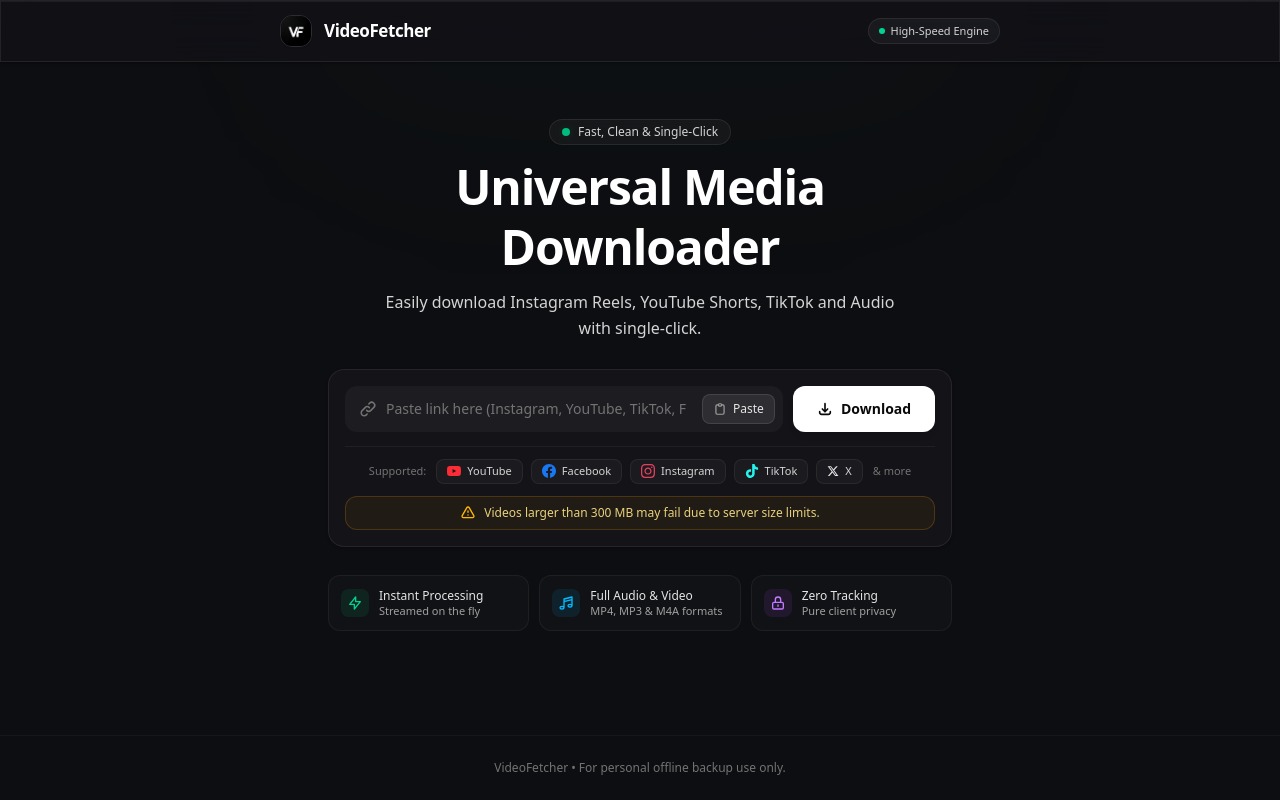
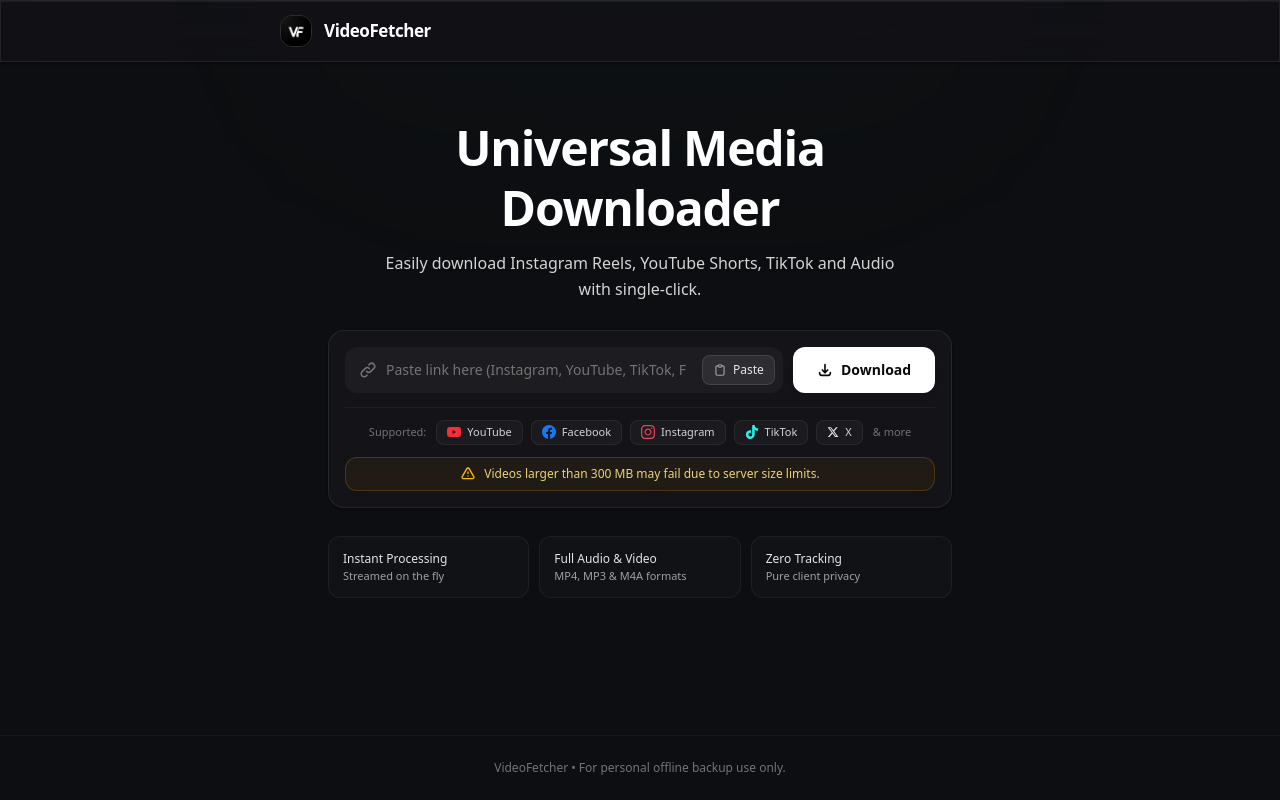
Before and after one commit to phonewinttun-dev/VideoFetcher-Python, a FastAPI app: page / in a window 1280 px wide. Run offline with FastAPI, Linux system fonts and the light colour scheme; style sheets or scripts are compiled from the project's sources; some libraries are stand-ins or nearby versions.

Commit message:
fix(ui): remove blinking pills and simplify highlight cards to text-only

```diff
--- a/app/templates/index.html
+++ b/app/templates/index.html
@@ -38,28 +38,14 @@
         </span>
       </div>
 
-      <!-- Quick Platform Badge -->
-      <div class="hidden sm:inline-flex items-center gap-1.5 px-2.5 py-1 rounded-full bg-white/[0.04] border border-white/[0.08] text-[11px] font-medium text-neutral-300">
-        <span class="w-1.5 h-1.5 rounded-full bg-emerald-400" aria-hidden="true"></span>
-        <span>High-Speed Engine</span>
-      </div>
-
     </div>
   </header>
 
   <!-- Main Content Layout -->
   <main class="flex-1 max-w-2xl w-full mx-auto px-4 sm:px-6 py-10 sm:py-14 space-y-7">
 
-    <!-- Editorial Hero Title & Personality Badge -->
+    <!-- Editorial Hero Title -->
     <div class="text-center space-y-3">
-      <div class="inline-flex items-center gap-2 px-3 py-1 rounded-full bg-white/[0.04] border border-white/[0.08] text-xs font-medium text-neutral-300 shadow-2xs backdrop-blur-md">
-        <span class="relative flex h-2 w-2" aria-hidden="true">
-          <span class="animate-ping absolute inline-flex h-full w-full rounded-full bg-emerald-400 opacity-75"></span>
-          <span class="relative inline-flex rounded-full h-2 w-2 bg-emerald-500"></span>
-        </span>
-        <span>Fast, Clean &amp; Single-Click</span>
-      </div>
-
       <h1 class="text-3xl sm:text-4xl lg:text-5xl font-bold tracking-tight text-white leading-tight">
         Universal Media Downloader
       </h1>
@@ -181,42 +167,21 @@
       </div>
     </section>
 
-    <!-- Value Highlights Strip (Clean Minimalist Cards) -->
+    <!-- Value Highlights Strip (Clean Minimalist Cards - Text Only) -->
     <div class="grid grid-cols-1 sm:grid-cols-3 gap-2.5 text-xs">
-      <div class="p-3 rounded-xl bg-white/[0.02] border border-white/[0.05] hover:border-white/[0.1] transition-colors flex items-center gap-2.5">
-        <div class="w-7 h-7 rounded-lg bg-emerald-500/10 text-emerald-400 flex items-center justify-center flex-shrink-0" aria-hidden="true">
-          <svg class="w-4 h-4" fill="none" viewBox="0 0 24 24" stroke="currentColor" stroke-width="2">
-            <path stroke-linecap="round" stroke-linejoin="round" d="M13 10V3L4 14h7v7l9-11h-7z"/>
-          </svg>
-        </div>
-        <div class="text-left">
-          <div class="font-medium text-neutral-200">Instant Processing</div>
-          <div class="text-[11px] text-neutral-400">Streamed on the fly</div>
-        </div>
+      <div class="p-3.5 rounded-xl bg-white/[0.02] border border-white/[0.05] hover:border-white/[0.1] transition-colors">
+        <div class="font-medium text-neutral-200">Instant Processing</div>
+        <div class="text-[11px] text-neutral-400 mt-0.5">Streamed on the fly</div>
       </div>
 
-      <div class="p-3 rounded-xl bg-white/[0.02] border border-white/[0.05] hover:border-white/[0.1] transition-colors flex items-center gap-2.5">
-        <div class="w-7 h-7 rounded-lg bg-sky-500/10 text-sky-400 flex items-center justify-center flex-shrink-0" aria-hidden="true">
-          <svg class="w-4 h-4" fill="none" viewBox="0 0 24 24" stroke="currentColor" stroke-width="2">
-            <path stroke-linecap="round" stroke-linejoin="round" d="M9 19V6l12-3v13M9 19c0 1.105-1.343 2-3 2s-3-.895-3-2 1.343-2 3-2 3 .895 3 2zm12-3c0 1.105-1.343 2-3 2s-3-.895-3-2 1.343-2 3-2 3 .895 3 2zM9 10l12-3"/>
-          </svg>
-        </div>
-        <div class="text-left">
-          <div class="font-medium text-neutral-200">Full Audio &amp; Video</div>
-          <div class="text-[11px] text-neutral-400">MP4, MP3 &amp; M4A formats</div>
-        </div>
+      <div class="p-3.5 rounded-xl bg-white/[0.02] border border-white/[0.05] hover:border-white/[0.1] transition-colors">
+        <div class="font-medium text-neutral-200">Full Audio &amp; Video</div>
+        <div class="text-[11px] text-neutral-400 mt-0.5">MP4, MP3 &amp; M4A formats</div>
       </div>
 
-      <div class="p-3 rounded-xl bg-white/[0.02] border border-white/[0.05] hover:border-white/[0.1] transition-colors flex items-center gap-2.5">
-        <div class="w-7 h-7 rounded-lg bg-purple-500/10 text-purple-400 flex items-center justify-center flex-shrink-0" aria-hidden="true">
-          <svg class="w-4 h-4" fill="none" viewBox="0 0 24 24" stroke="currentColor" stroke-width="2">
-            <path stroke-linecap="round" stroke-linejoin="round" d="M12 15v2m-6 4h12a2 2 0 002-2v-6a2 2 0 00-2-2H6a2 2 0 00-2 2v6a2 2 0 002 2zm10-10V7a4 4 0 00-8 0v4h8z"/>
-          </svg>
-        </div>
-        <div class="text-left">
-          <div class="font-medium text-neutral-200">Zero Tracking</div>
-          <div class="text-[11px] text-neutral-400">Pure client privacy</div>
-        </div>
+      <div class="p-3.5 rounded-xl bg-white/[0.02] border border-white/[0.05] hover:border-white/[0.1] transition-colors">
+        <div class="font-medium text-neutral-200">Zero Tracking</div>
+        <div class="text-[11px] text-neutral-400 mt-0.5">Pure client privacy</div>
       </div>
     </div>
 
```
